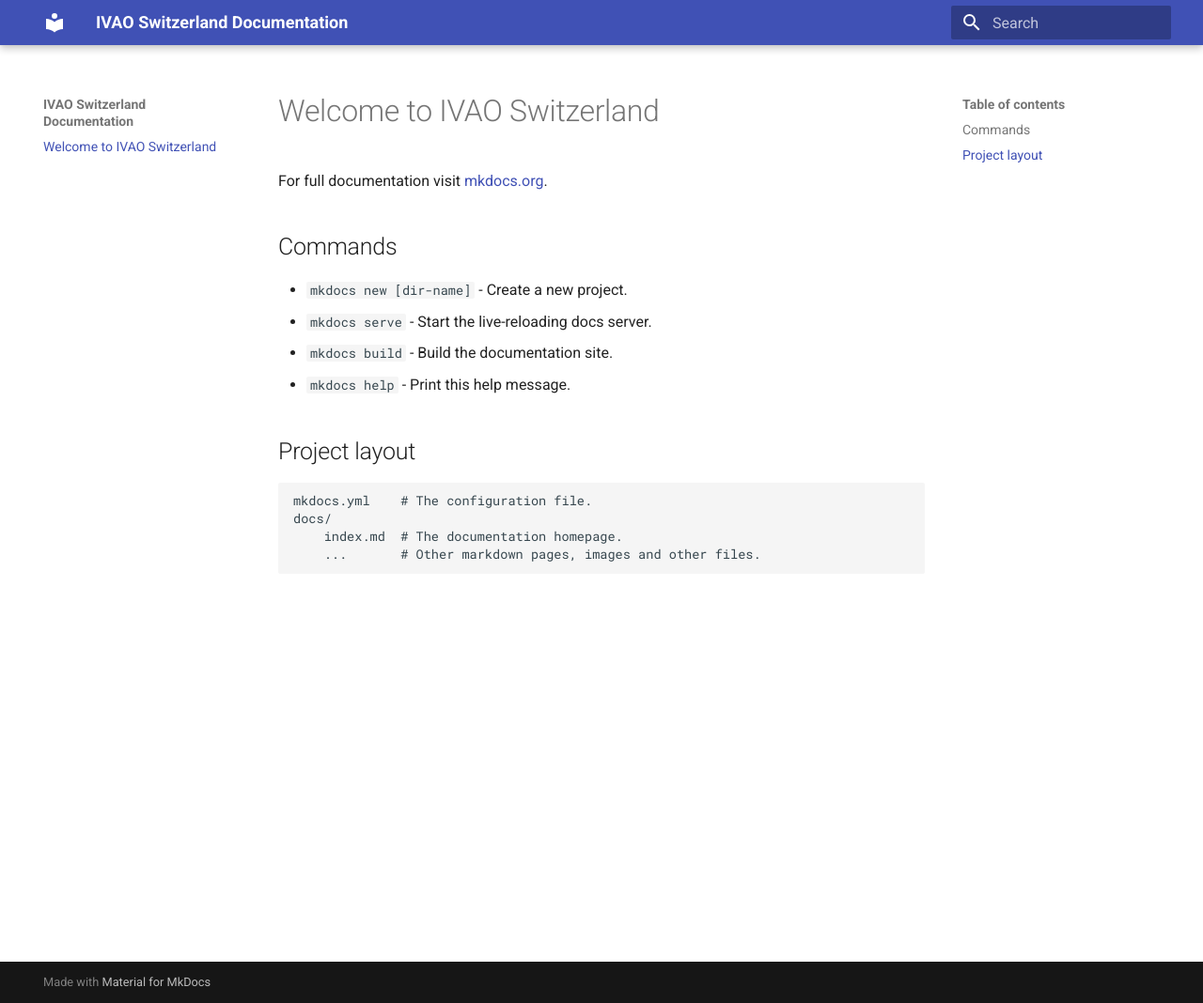
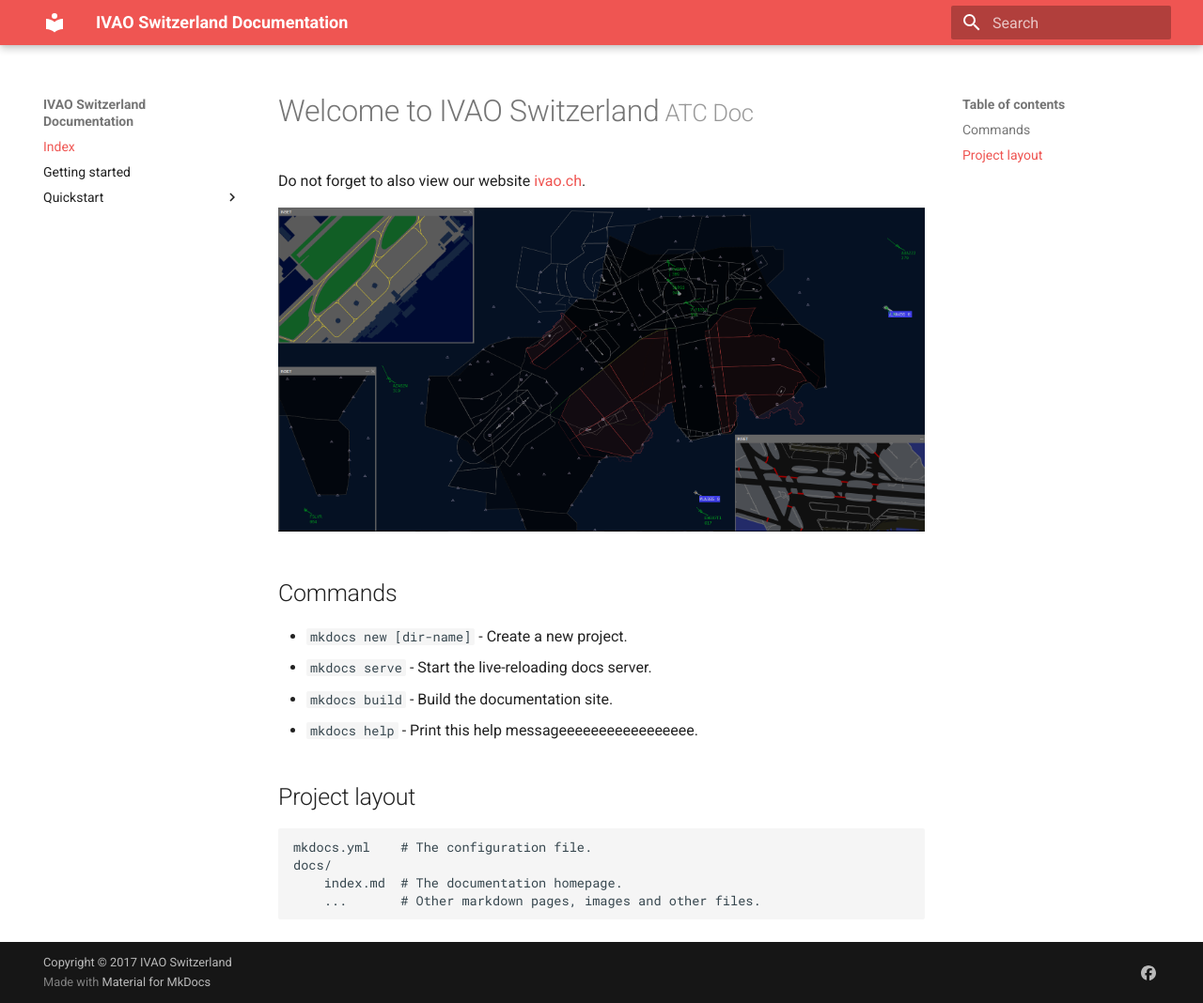
Before and after one commit to ivaoch/ivaochdoc, an MkDocs documentation site: the page built from docs/index.md, in a window 1280 px wide and 1068 px high. Shown: the whole window at 94% size. Built offline with MkDocs 1.6.1 and Material for MkDocs 9.7.7, drawn with Linux system fonts in a browser that asks for light colours; old or Windows-style settings are respelled for this version of MkDocs.

Commit message:
Added more docs

```diff
--- a/docs/index.md
+++ b/docs/index.md
@@ -1,13 +1,15 @@
-# Welcome to IVAO Switzerland
+# Welcome to IVAO Switzerland<small> ATC Doc</small>
 
-For full documentation visit [mkdocs.org](http://mkdocs.org).
+Do not forget to also view our website [ivao.ch](http://ivao.ch).
+
+![IvAc2](images/ivac2.png)
 
 ## Commands
 
 * `mkdocs new [dir-name]` - Create a new project.
 * `mkdocs serve` - Start the live-reloading docs server.
 * `mkdocs build` - Build the documentation site.
-* `mkdocs help` - Print this help message.
+* `mkdocs help` - Print this help messageeeeeeeeeeeeeeeee.
 
 ## Project layout
 
--- a/mkdocs.yml
+++ b/mkdocs.yml
@@ -1,2 +1,55 @@
+# Project info
 site_name: IVAO Switzerland Documentation
 theme: 'material'
+site_author: Gianluca Belardinelli for IVAO Switzerland
+site_url: https://ivaoch.github.io/ivaochdoc/
+
+# Theme
+extra:
+  palette:
+    primary: 'red'
+    accent: 'light blue'
+  social:
+    - type: 'facebook'
+      link: 'https://www.facebook.com/IVAO.Switzerland'
+
+# Repository
+repo_name: ivaoch/ivaochdoc
+
+# Copyright
+copyright: 'Copyright &copy; 2017 IVAO Switzerland'
+
+# Extensions
+markdown_extensions:
+  - markdown.extensions.admonition
+  - markdown.extensions.codehilite(guess_lang=false)
+  - markdown.extensions.def_list
+  - markdown.extensions.footnotes
+  - markdown.extensions.meta
+  - pymdownx.arithmatex
+  - pymdownx.betterem(smart_enable=all)
+  - pymdownx.caret
+  - pymdownx.critic
+  - pymdownx.inlinehilite
+  - pymdownx.magiclink
+  - pymdownx.mark
+  - pymdownx.smartsymbols
+  - pymdownx.superfences
+  - pymdownx.tasklist(custom_checkbox=true)
+  - pymdownx.tilde
+  - admonition
+  - codehilite(guess_lang=false)
+  - toc(permalink=true)
+
+
+
+# Pages
+
+pages:
+  - Index: index.md
+  - Getting started: start.md
+  - Quickstart:
+    - ATC Positions: quickstart/atc_position.md
+    - ATIS: quickstart/atis.md
+    - Airspaces: quickstart/airspaces.md
+    - Regional Aerodrome: quickstart/regaerodrome.md
```
Also changed, not shown: docs/start.md (added, +17 -0 lines), docs/images/ivac2.png (added), docs/images/logo.png (added), docs/prova.md (added), docs/quickstart/airspaces.md (added), docs/quickstart/atc_position.md (added), docs/quickstart/atis.md (added), docs/quickstart/ciao.md (added), docs/quickstart/regaerodrome.md (added).
